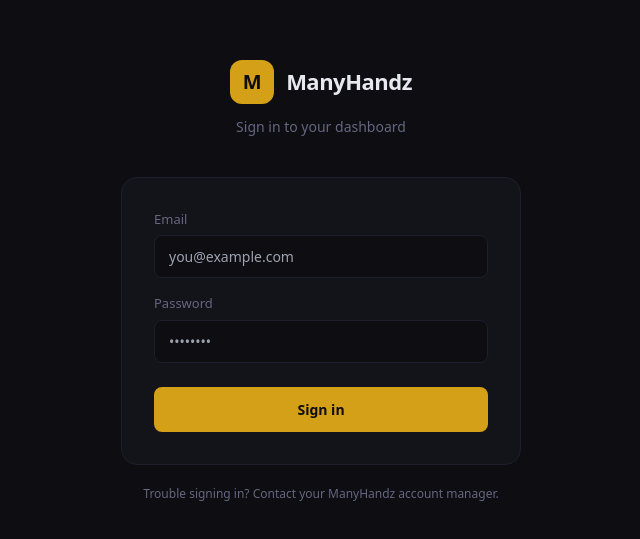
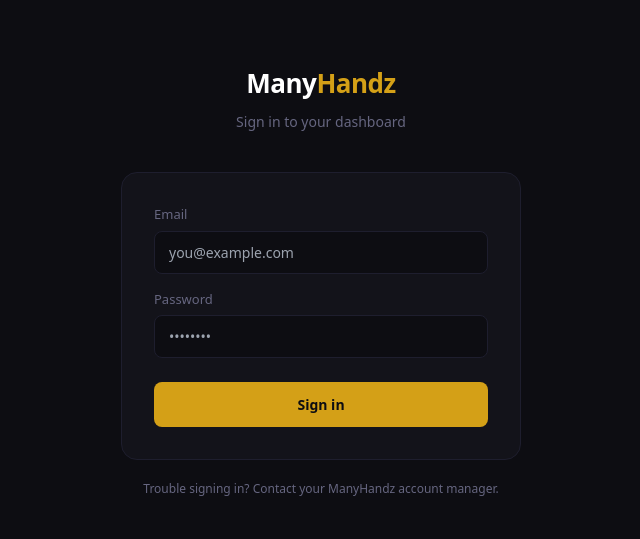
Before and after one commit to GolfChariotsMike/manyhandz-dashboard, a React (Vite) app: page /login in a window 1280 px wide. Shown: the part 119-658 px from the top of the page, without its empty margins (319-959 px from the left). Built offline with nearby package versions, Linux system fonts and the light colour scheme; no server answers.

Commit message:
Fix branding — wordmark style, remove box logo

```diff
--- a/src/components/Sidebar.jsx
+++ b/src/components/Sidebar.jsx
@@ -52,8 +52,7 @@
       {/* Logo */}
       <div style={{ padding: '24px 20px 20px', borderBottom: '1px solid #1e1e2e' }}>
         <div style={{ display: 'flex', alignItems: 'center', gap: 10 }}>
-          <div style={{ width: 32, height: 32, background: '#D4A017', borderRadius: 8, display: 'flex', alignItems: 'center', justifyContent: 'center', fontSize: 14, fontWeight: 700, color: '#0D0D12' }}>M</div>
-          <span style={{ fontSize: 16, fontWeight: 700, color: '#e8e8f0', letterSpacing: '-0.3px' }}>ManyHandz</span>
+          <span style={{ fontSize: 18, fontWeight: 800, color: '#fff', letterSpacing: '-0.5px' }}>Many<span style={{ color: '#D4A017' }}>Handz</span></span>
         </div>
       </div>
 
--- a/src/pages/Login.jsx
+++ b/src/pages/Login.jsx
@@ -30,9 +30,8 @@
       <div style={{ width: '100%', maxWidth: 400 }}>
         {/* Logo */}
         <div style={{ textAlign: 'center', marginBottom: 40 }}>
-          <div style={{ display: 'inline-flex', alignItems: 'center', gap: 12, marginBottom: 8 }}>
-            <div style={{ width: 44, height: 44, background: '#D4A017', borderRadius: 12, display: 'flex', alignItems: 'center', justifyContent: 'center', fontSize: 20, fontWeight: 800, color: '#0D0D12' }}>M</div>
-            <span style={{ fontSize: 22, fontWeight: 800, color: '#e8e8f0', letterSpacing: '-0.5px' }}>ManyHandz</span>
+          <div style={{ marginBottom: 8 }}>
+            <span style={{ fontSize: 26, fontWeight: 800, color: '#fff', letterSpacing: '-0.5px' }}>Many<span style={{ color: '#D4A017' }}>Handz</span></span>
           </div>
           <p style={{ color: '#666680', fontSize: 14, marginTop: 4 }}>Sign in to your dashboard</p>
         </div>
```
